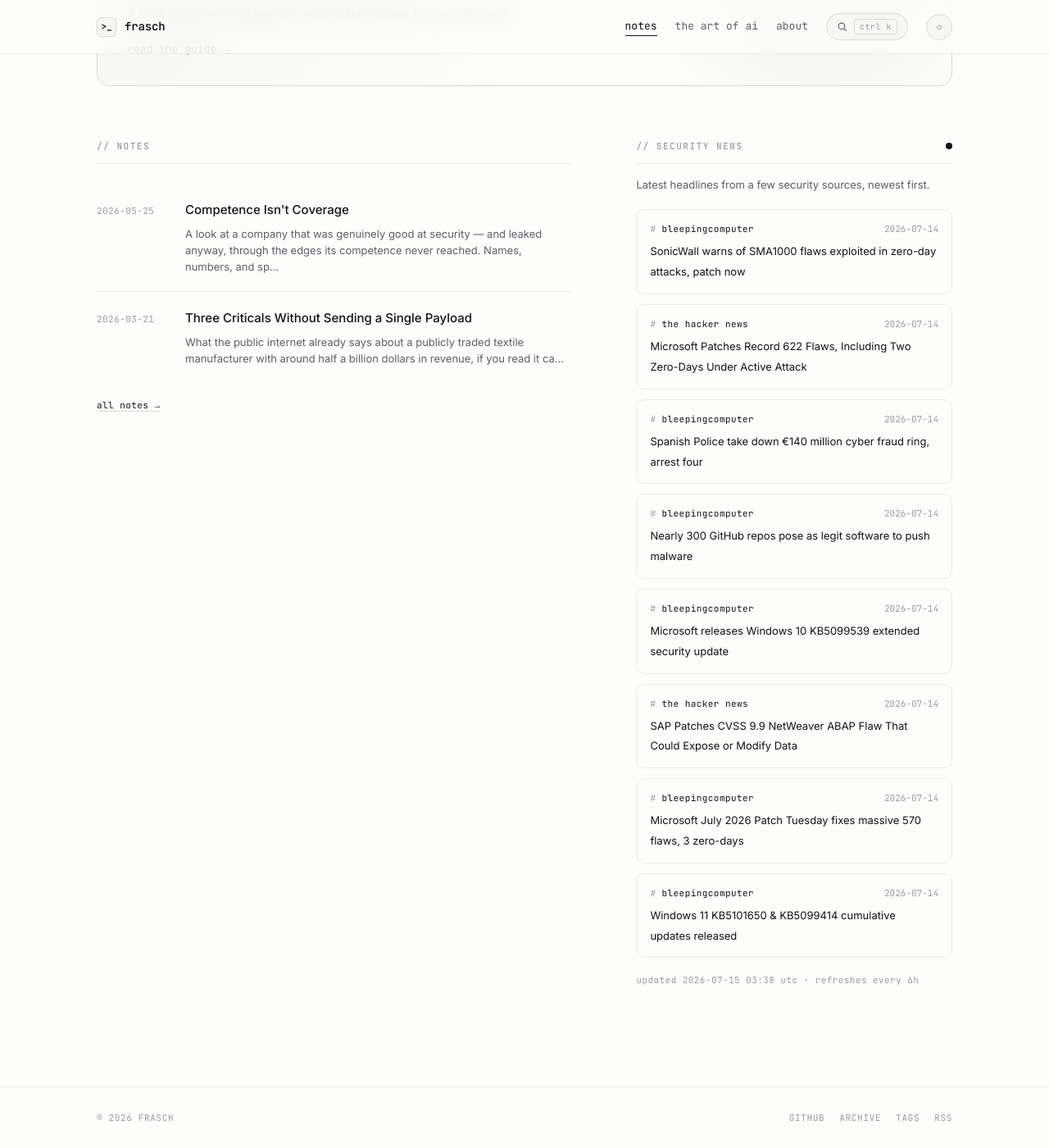
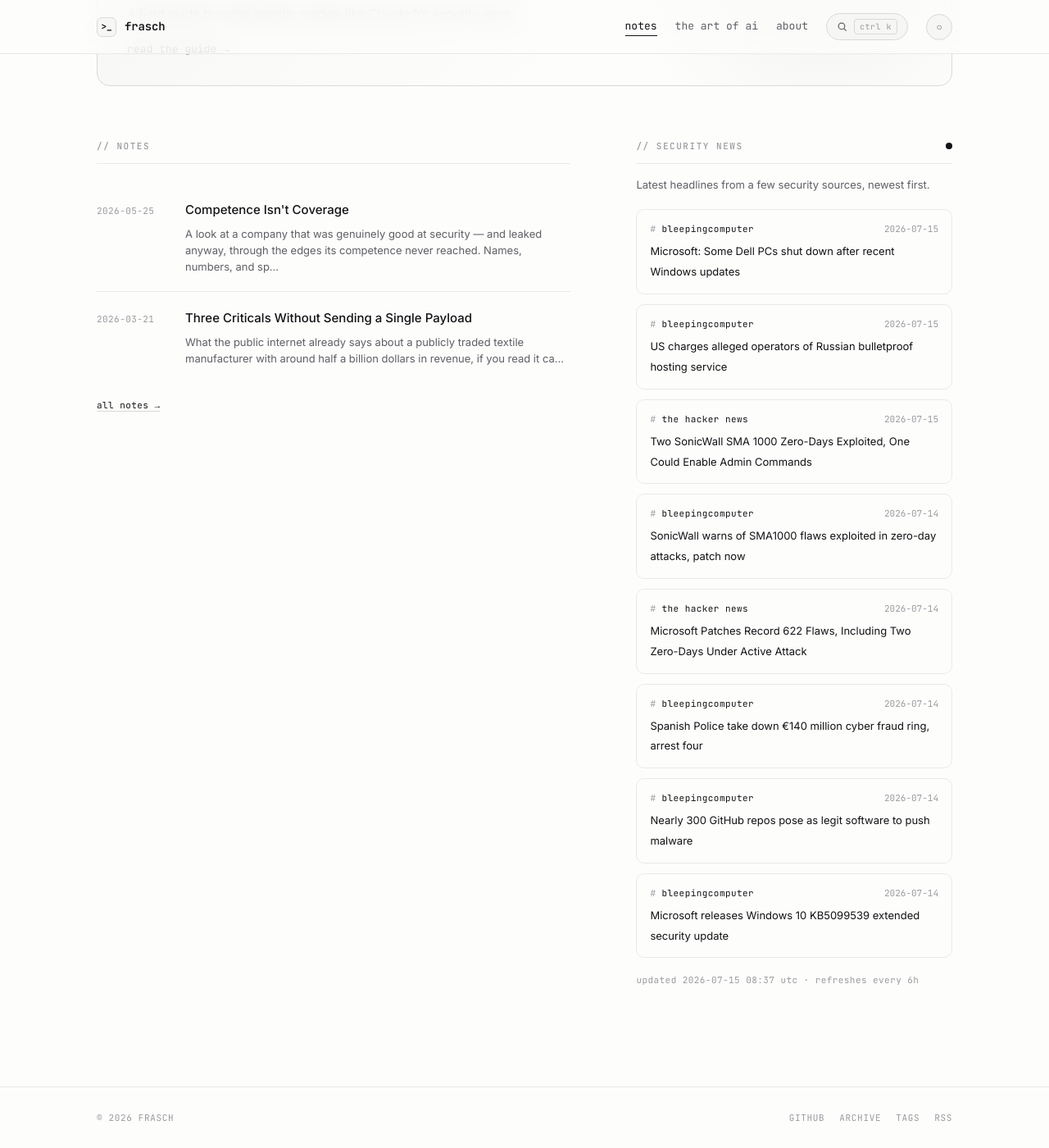
Before and after one commit to whoisfrasch/frasch, a Jekyll site: the page built from index.html, in a window 1280 px wide and 1400 px high, scrolled down 615 px. Shown: the whole window at 82% size. Built offline with Jekyll 4.4.1, drawn with Linux system fonts in a browser that asks for light colours.

Commit message:
Refresh security news feed

```diff
--- a/_data/news.json
+++ b/_data/news.json
@@ -1,6 +1,24 @@
 {
-  "updated": "2026-07-15T03:38:57Z",
+  "updated": "2026-07-15T08:37:17Z",
   "items": [
+    {
+      "source": "bleepingcomputer",
+      "title": "Microsoft: Some Dell PCs shut down after recent Windows updates",
+      "link": "https://www.bleepingcomputer.com/news/microsoft/microsoft-some-dell-devices-shut-down-after-windows-update/",
+      "date": "2026-07-15T08:26:48Z"
+    },
+    {
+      "source": "bleepingcomputer",
+      "title": "US charges alleged operators of Russian bulletproof hosting service",
+      "link": "https://www.bleepingcomputer.com/news/security/us-charges-alleged-russian-bulletproof-hosting-service-operators/",
+      "date": "2026-07-15T07:45:50Z"
+    },
+    {
+      "source": "the hacker news",
+      "title": "Two SonicWall SMA 1000 Zero-Days Exploited, One Could Enable Admin Commands",
+      "link": "https://thehackernews.com/2026/07/two-sonicwall-sma-1000-zero-days.html",
+      "date": "2026-07-15T05:30:21Z"
+    },
     {
       "source": "bleepingcomputer",
       "title": "SonicWall warns of SMA1000 flaws exploited in zero-day attacks, patch now",
@@ -30,24 +48,6 @@
       "title": "Microsoft releases Windows 10 KB5099539 extended security update",
       "link": "https://www.bleepingcomputer.com/news/microsoft/microsoft-releases-windows-10-kb5099539-extended-security-update/",
       "date": "2026-07-14T18:49:28Z"
-    },
-    {
-      "source": "the hacker news",
-      "title": "SAP Patches CVSS 9.9 NetWeaver ABAP Flaw That Could Expose or Modify Data",
-      "link": "https://thehackernews.com/2026/07/sap-patches-cvss-99-netweaver-abap-flaw.html",
-      "date": "2026-07-14T18:17:57Z"
-    },
-    {
-      "source": "bleepingcomputer",
-      "title": "Microsoft July 2026 Patch Tuesday fixes massive 570 flaws, 3 zero-days",
-      "link": "https://www.bleepingcomputer.com/news/microsoft/microsoft-july-2026-patch-tuesday-fixes-massive-570-flaws-3-zero-days/",
-      "date": "2026-07-14T18:01:36Z"
-    },
-    {
-      "source": "bleepingcomputer",
-      "title": "Windows 11 KB5101650 & KB5099414 cumulative updates released",
-      "link": "https://www.bleepingcomputer.com/news/microsoft/windows-11-kb5101650-and-kb5099414-cumulative-updates-released/",
-      "date": "2026-07-14T17:41:16Z"
     }
   ]
 }
```
